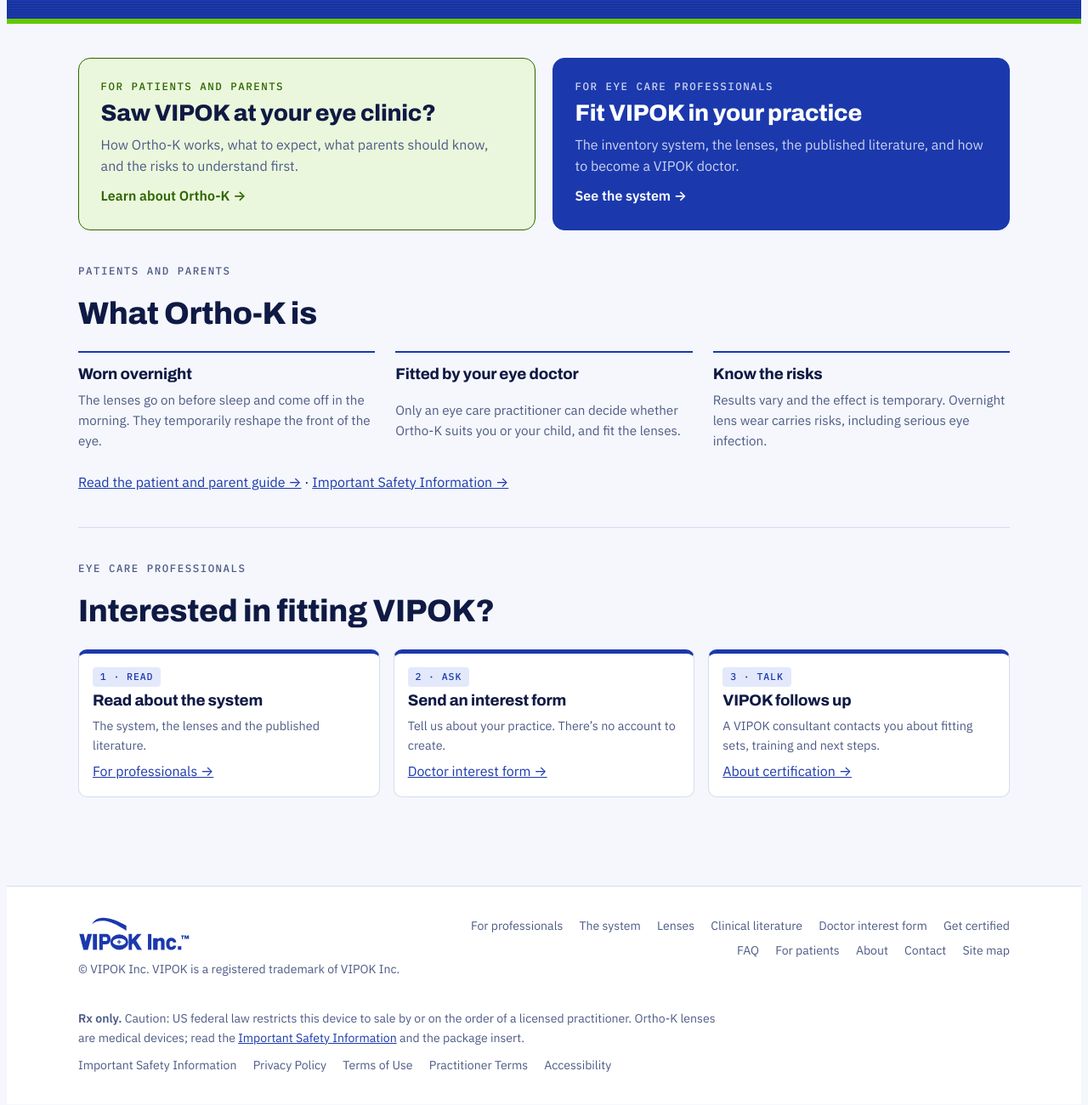
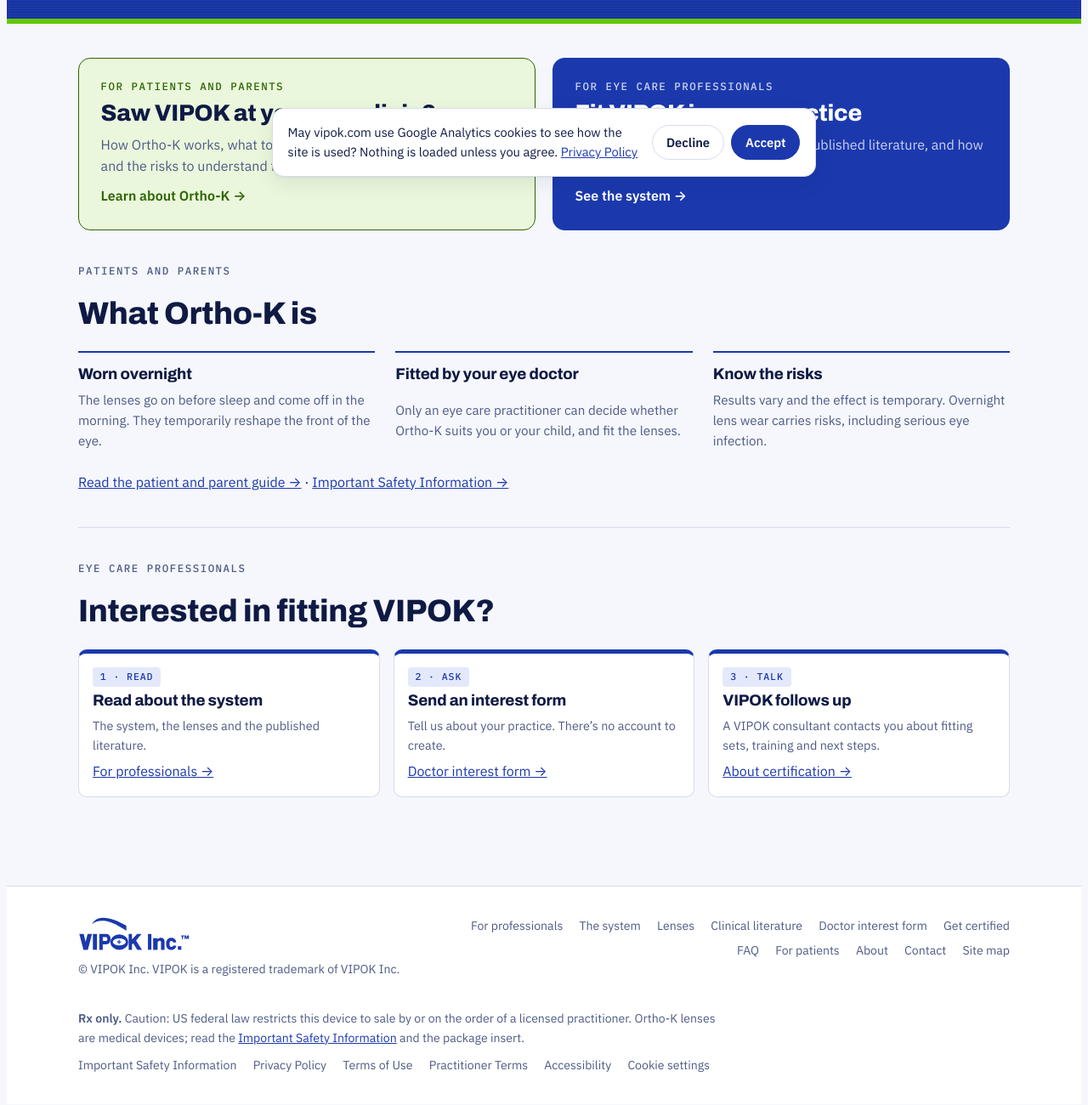
Before and after one commit to thirstypig/vipok-site, a plain HTML site: page index.html in a window 1280 px wide. Shown: the part 576-1876 px from the top of the page at 85% size. Drawn offline with nearby package versions, Linux system fonts and the light colour scheme.

Commit message:
Site build from vipok@f046c9e

```diff
--- a/index.html
+++ b/index.html
@@ -1455,6 +1455,7 @@ dialog.lightbox::backdrop{background:rgba(6,10,28,.9)}
         <li><b>Doctor interest forms:</b> the name, credentials, practice, location, email, phone, the Ortho-K brands you fit, and the message you send. The form is delivered by email through Formspree (formspree.io), a form service that also keeps a copy of each form for VIPOK.</li>
 
         <li><b>Technical information:</b> our hosting provider records standard server logs, such as IP address, browser type and pages requested. The site loads fonts from Google Fonts and scripts from cdnjs (Cloudflare), which receive your IP address when your browser requests them. We do not use advertising cookies.</li>
+        <li><b>Analytics, only if you agree:</b> if you choose Accept in the cookie banner, vipok.com uses Google Analytics 4 to count visits and see which pages and forms are used. Google Analytics sets cookies (names starting with <code>_ga</code>) and receives your IP address and browser details; it does not store IP addresses. We keep analytics data for 14 months and do not use Google signals or advertising features. If you choose Decline, or don’t choose, Google Analytics is not loaded. You can change your choice at any time with “Cookie settings” at the bottom of the page.</li>
       </ul>
       <h2>How we use it</h2>
       <p>To answer inquiries; to verify practitioner licenses with the issuing licensing boards and, for US practitioners, the NPPES NPI Registry; to run the doctor portal, certification and orders; to keep the site secure; and to meet legal and regulatory obligations, including medical device reporting.</p>
@@ -1777,6 +1778,8 @@ dialog.lightbox::backdrop{background:rgba(6,10,28,.9)}
     const target = scrollTarget && document.getElementById(scrollTarget);
     scrollTarget = null;
     if (target) target.scrollIntoView(); else window.scrollTo(0, 0);
+    // vipok.com only: the site build defines vipokAnalytics (GA4, after consent). A no-op here.
+    window.vipokAnalytics?.page(route);
   }
   // Menu links into a part of a page (data-scroll) keep the page's bare
   // #route, so the router and the review pins still see one page.
@@ -2244,6 +2247,7 @@ dialog.lightbox::backdrop{background:rgba(6,10,28,.9)}
       const res = await fetch(INTEREST_URL, { method: "POST", headers: { "Content-Type": "application/json", Accept: "application/json" }, body: JSON.stringify({ ...data, _subject: subject }) });
       const reply = await res.json().catch(() => ({}));
       if (res.ok && reply.ok) {
+        window.vipokAnalytics?.event("generate_lead", { form_id: form.id });
         form.reset();
         say(thanks);
       } else {
@@ -2317,3 +2321,72 @@ dialog.lightbox::backdrop{background:rgba(6,10,28,.9)}
   }
 })();
 </script>
+
+<style>
+.consent{position:fixed;left:50%;bottom:16px;transform:translateX(-50%);z-index:9000;width:min(640px,calc(100% - 32px));
+  display:flex;flex-wrap:wrap;align-items:center;gap:.75rem 1rem;padding:1rem 1.1rem;border:1px solid var(--line);
+  border-radius:14px;background:var(--surface);color:var(--ink);box-shadow:var(--shadow);font-size:.92rem}
+.consent p{flex:1 1 260px;margin:0}
+.consent .acts{display:flex;gap:.5rem}
+.consent button{font:inherit;font-weight:600;padding:.5rem 1rem;border-radius:999px;cursor:pointer;
+  border:1px solid var(--line);background:var(--surface);color:var(--ink)}
+.consent button.yes{background:var(--brand);border-color:var(--brand);color:var(--on-brand)}
+.consent button:focus-visible{outline:2px solid var(--brand);outline-offset:2px}
+@media (max-width:640px){.consent{bottom:8px}.consent .acts{width:100%}.consent button{flex:1}}
+</style>
+<div class="consent" id="consent" role="region" aria-label="Cookie choice" hidden>
+  <p>May vipok.com use Google Analytics cookies to see how the site is used? Nothing is loaded unless you agree. <a href="#privacy">Privacy Policy</a></p>
+  <div class="acts"><button type="button" class="no" id="consent-no">Decline</button><button type="button" class="yes" id="consent-yes">Accept</button></div>
+</div>
+<script>
+(() => {
+  const ID = "G-9QQX349M4F", KEY = "vipok-consent";
+  const get = () => { try { return localStorage.getItem(KEY); } catch { return null; } };
+  const set = v => { try { localStorage.setItem(KEY, v); } catch {} };
+  let loaded = false, route = null;
+  window.dataLayer = window.dataLayer || [];
+  function gtag() { dataLayer.push(arguments); }
+  const titleOf = r => (document.querySelector('[data-route="' + r + '"] h1')?.textContent || document.title).trim();
+  const sendPage = () => route && gtag("event", "page_view", {
+    // Sections are #routes; GA4 gets a clean path per section instead of one URL for the whole site.
+    page_location: location.origin + "/" + (route === "home" ? "" : route),
+    page_title: titleOf(route),
+  });
+  const load = () => {
+    if (loaded) return; loaded = true;
+    window["ga-disable-" + ID] = false;
+    gtag("js", new Date());
+    gtag("config", ID, { send_page_view: false });
+    const s = document.createElement("script");
+    s.async = true; s.src = "https://www.googletagmanager.com/gtag/js?id=" + ID;
+    document.head.append(s);
+    sendPage();
+  };
+  const unload = () => {
+    window["ga-disable-" + ID] = true;
+    const host = location.hostname.replace(/^www\./, "");
+    document.cookie.split(";").map(c => c.split("=")[0].trim()).filter(n => n.startsWith("_ga")).forEach(n => {
+      for (const d of ["", "; domain=" + host, "; domain=." + host])
+        document.cookie = n + "=; Max-Age=0; path=/" + d;
+    });
+  };
+  window.vipokAnalytics = {
+    page(r) { route = r; if (loaded && !window["ga-disable-" + ID]) sendPage(); },
+    event(name, params) { if (loaded && !window["ga-disable-" + ID]) gtag("event", name, params || {}); },
+  };
+  const box = document.getElementById("consent");
+  const choose = v => { set(v); box.hidden = true; v === "granted" ? load() : unload(); };
+  document.getElementById("consent-yes").addEventListener("click", () => choose("granted"));
+  document.getElementById("consent-no").addEventListener("click", () => choose("denied"));
+  // "Cookie settings" in the legal footer reopens the choice.
+  const legal = document.querySelector('.site-foot nav[aria-label="Legal"]');
+  if (legal) {
+    const a = document.createElement("a");
+    a.href = "#consent"; a.textContent = "Cookie settings";
+    a.addEventListener("click", e => { e.preventDefault(); box.hidden = false; document.getElementById("consent-yes").focus(); });
+    legal.append(a);
+  }
+  const prior = get();
+  if (prior === "granted") load(); else if (prior !== "denied") box.hidden = false;
+})();
+</script>
```
